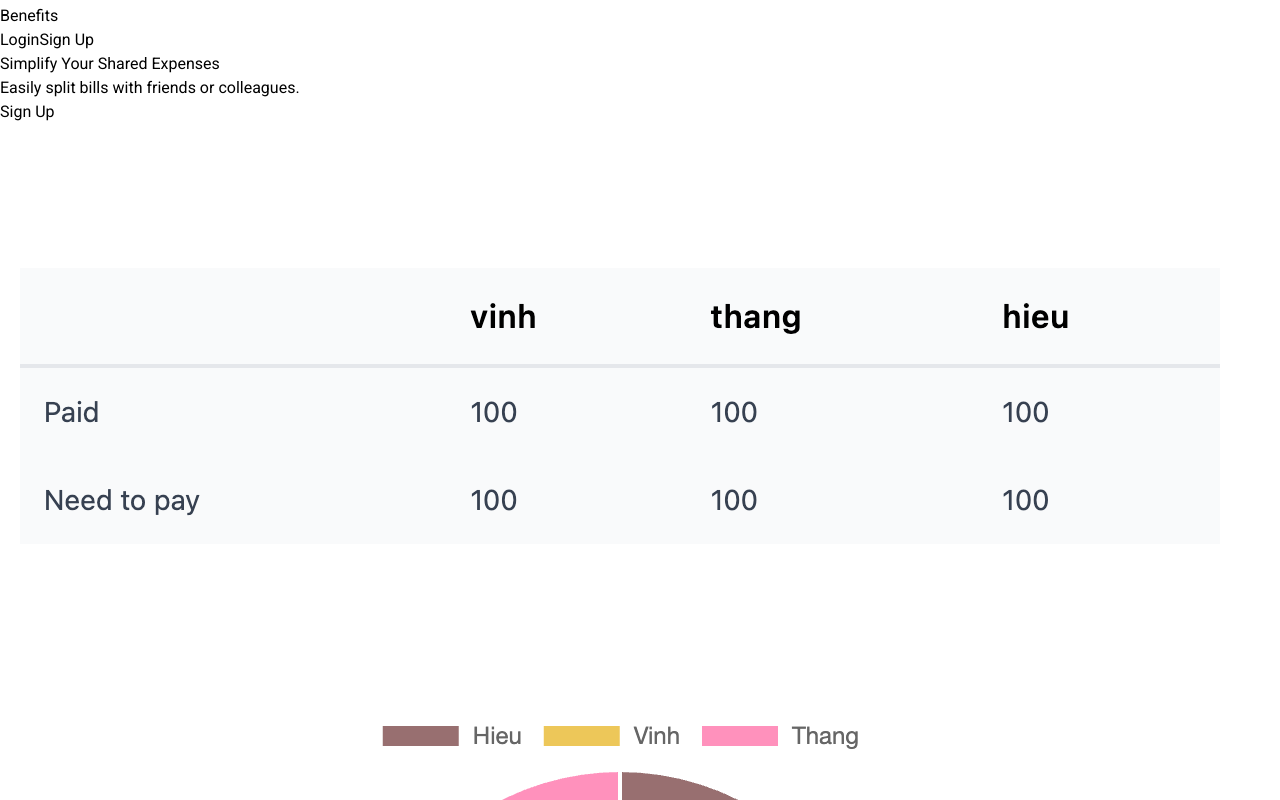
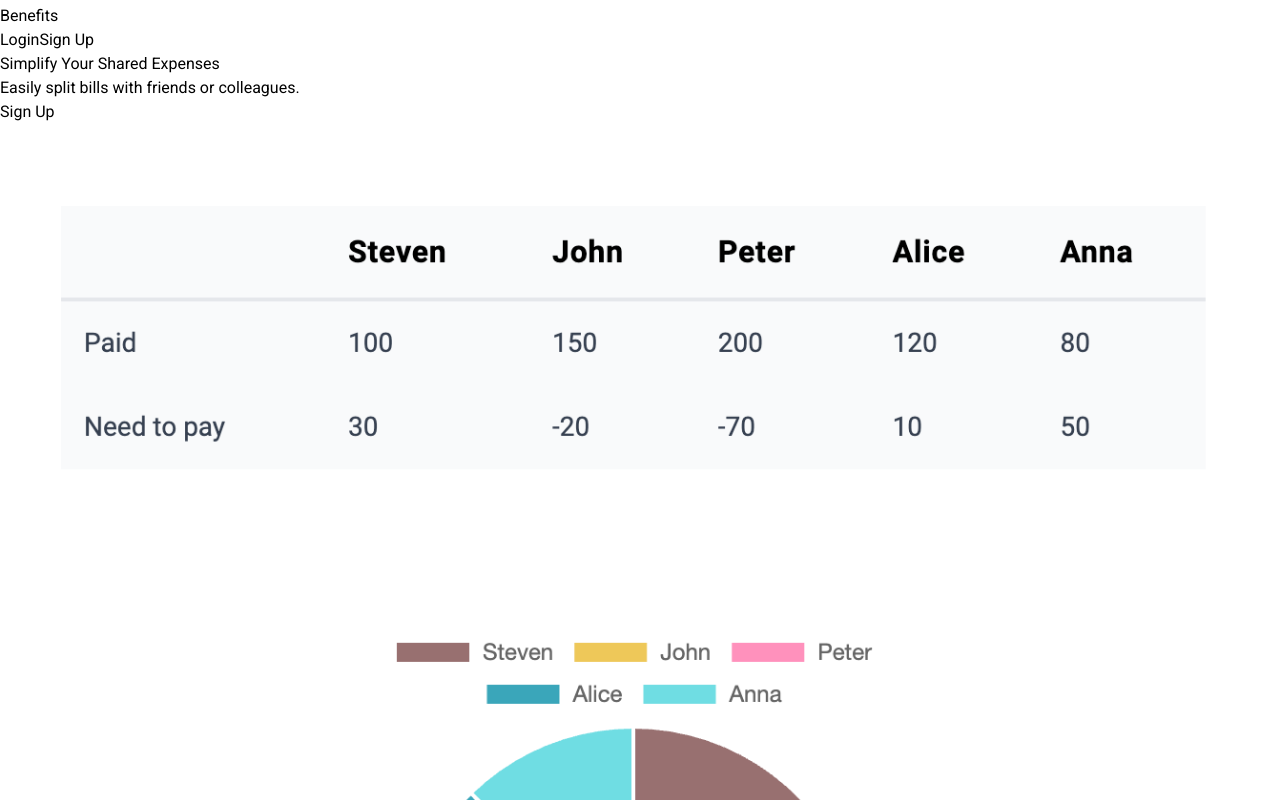
Before and after one commit to xuanhieu2611/Split-The-Bills, a React (Vite) app in the folder frontend/: page / in a window 1280 px wide. Shown: the part 580-1380 px from the top of the page. Built offline with nearby package versions, Linux system fonts and the light colour scheme.

Commit message:
change hero picture

```diff
--- a/frontend/src/components/Hero.jsx
+++ b/frontend/src/components/Hero.jsx
@@ -10,7 +10,7 @@ export default function Hero() {
           <button className="bg-gradient-to-tr from-green-200 to-green-500 px-6 py-2 rounded-full mt-5 hover:shadow-[0px_0px_16px_rgb(6,182,212)] hover:translate-y-[-4px] hover:scale-105 transition ease-in-out duration-300">Sign Up</button>
         </Link>
       </div>
-      <img className="h-3/6"src="/chart.png" alt="" />
+      <img className="h-3/6"src="/charthero.png" alt="" />
     </div>
   )
 }
```
Also changed, not shown: frontend/public/chart.png (deleted), frontend/public/charthero.png (added).
